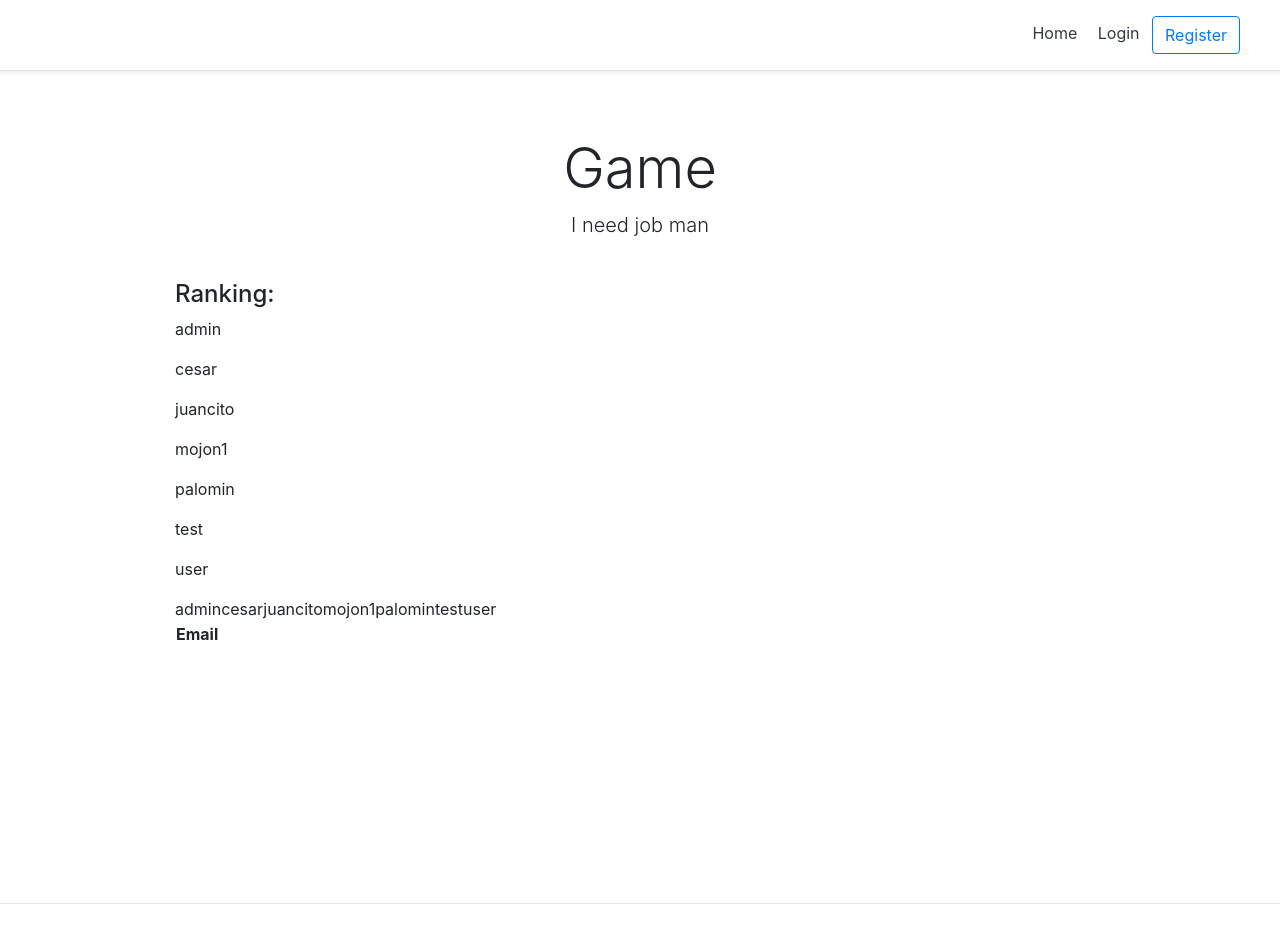
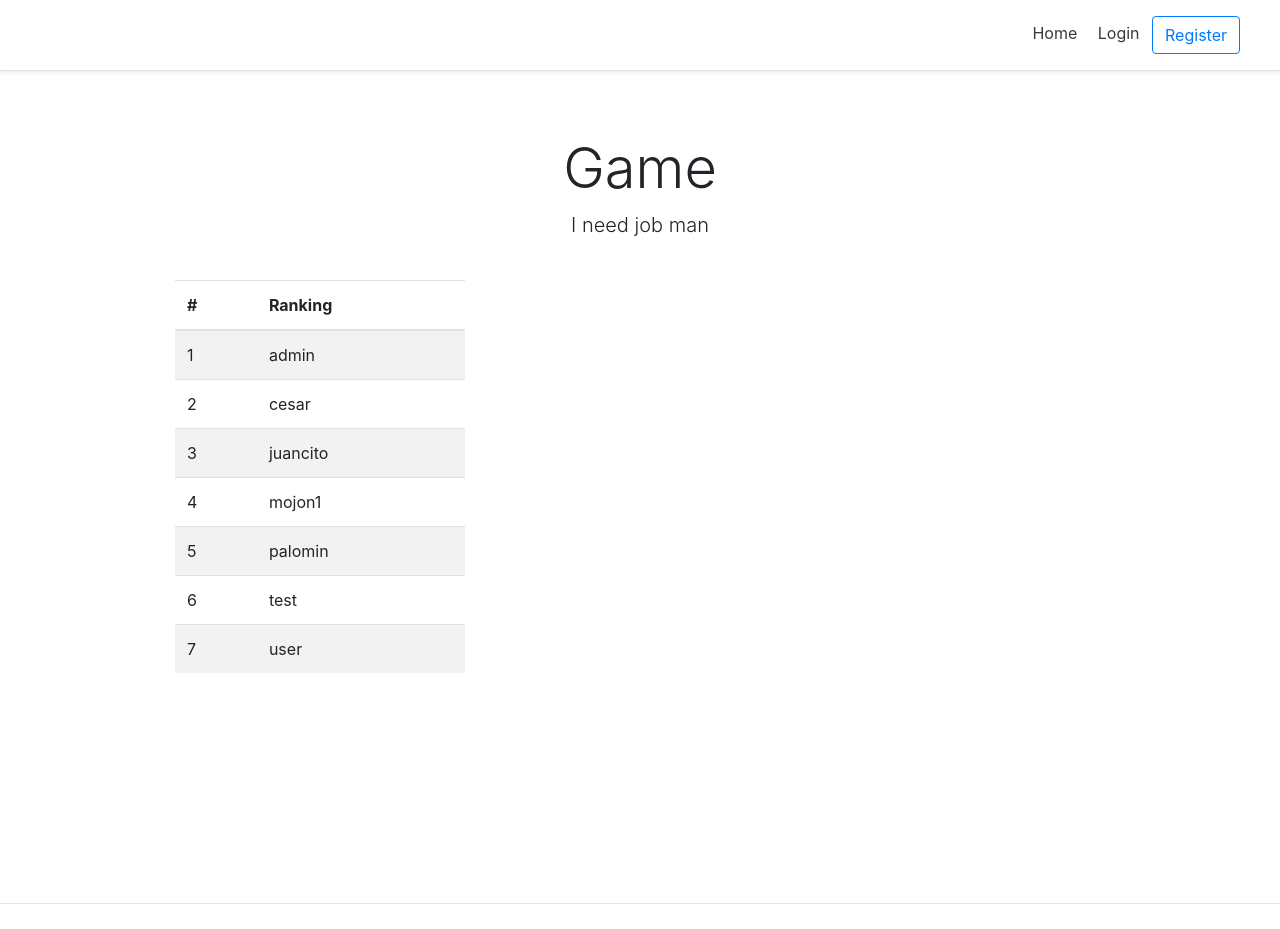
Before and after one commit to ctoshio/MySiteDjango, a Django app: page /ranking/ in a window 1280 px wide. Shown: the top 929 px of the page. Run offline with Django 3.2, Linux system fonts and the light colour scheme; data comes from the database, SQL or seed files in the repository; both versions use the stored data as it was after the commit; lists and menus that the app fills with data are empty; some libraries are stand-ins or nearby versions.

Commit message:
ranking table boostrap add

```diff
--- a/account/templates/game/ranking.html
+++ b/account/templates/game/ranking.html
@@ -8,31 +8,28 @@
 </div>
 
 <div class="container">
-    <div class="d-flex flex-column">
-        <h4>Ranking:</h4>
-        {% for c in accounts %}
-            <p>{{ c.username }}</p>
-        {% endfor %}
-    </div>
-</div>
-
-<div class="container">
-    <div class="d-flex flex-column">
-        <table>
+    <div class="row">
+        <div class="col-md-4">
+            <div class="table-responsive">
+                <table class="table table-striped">
                     <thead>
                         <tr>
-                    <th>Email</th>
+                            <th>#</th>
+                            <th>Ranking</th>
                         </tr>
                     </thead>
                     <tbody>
                         {% for c in accounts %}
                         <tr>
-                    <tr>{{c.username}}</tr>
+                            <td>{{forloop.counter}}</td>
+                            <td>{{c.username}}</td>
                         </tr>
                         {% endfor %}
                     </tbody>
                 </table>
             </div>
         </div>
+    </div>
+</div>
 
 {% endblock content %}
```
Also changed, not shown: db.sqlite3. Lines whose indentation alone changed are shown as unchanged.
